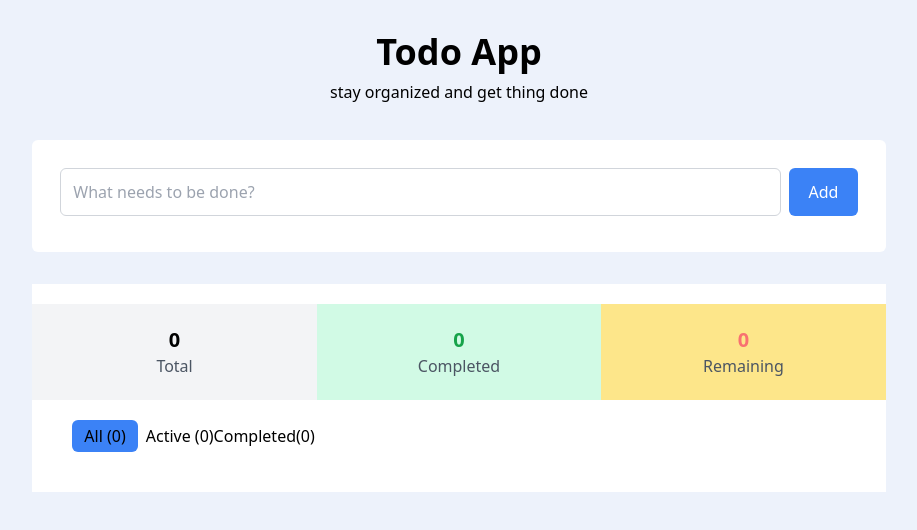
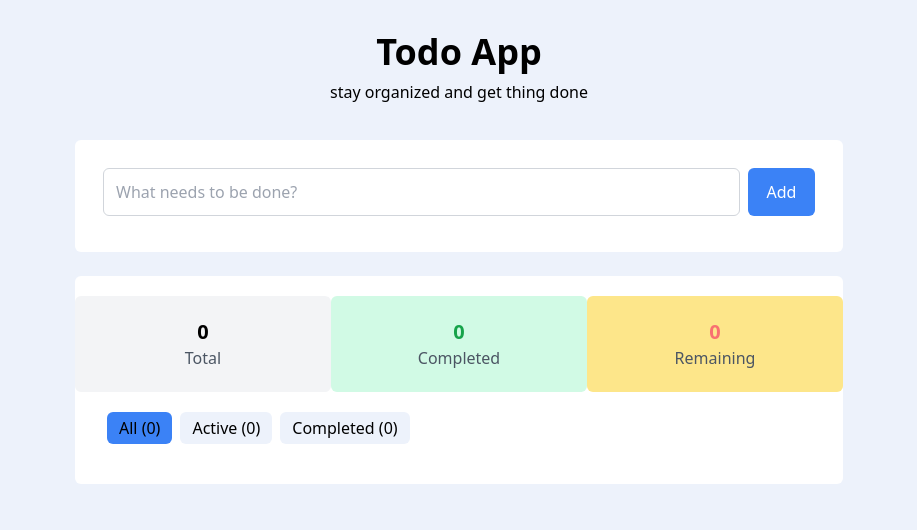
Before and after one commit to amjadhashmi/react-todo-app, a React (Vite) app: page / in a window 1280 px wide. Shown: the top 530 px of the page, without its empty margins (181-1098 px from the left). Built offline with nearby package versions, Linux system fonts and the light colour scheme.

Commit message:
Buttons are added Which is inside the History Div

```diff
--- a/src/App.jsx
+++ b/src/App.jsx
@@ -20,7 +20,7 @@ export default function App() {
 
         {/*/////////////////////////////// Input Div /////////////////////////////////*/}
 
-        <div className="w-2/3 h-28 bg-white m-auto flex rounded-md mt-7">
+        <div className="w-3/5 h-28 bg-white m-auto flex rounded-md mt-7">
 
           <input type="text" className="bg-white p-3 mr-2 w-full h-12 mt-7 ml-7 rounded-md border border-gray-300 " placeholder="What needs to be done?" />
           <button className="bg-add-btn-bright-blue text-white p-1 rounded-md w-20 h-12 mt-7 mr-7">Add</button>
@@ -32,7 +32,7 @@ export default function App() {
 
         {/*//////////////////////////// History Div  ///////////////////////////////////////*/}
 
-        <div className="w-2/3 h-52 mt-8 bg-white m-auto">
+        <div className="w-3/5 h-52 mt-6 bg-white rounded-md m-auto">
 
 
 
@@ -41,7 +41,7 @@ export default function App() {
 
 
                         {/*//// Box-1  /////*/}
-                  <div className="w-72 h-24 mt-5 bg-total-count-box flex flex-col justify-center items-center">
+                  <div className="w-[270px] h-24 mt-5 bg-total-count-box flex flex-col justify-center items-center rounded-md">
 
                     <h1 className="text-xl font-bold">0</h1>
                     <p className=" text-gray-600">Total</p>
@@ -50,7 +50,7 @@ export default function App() {
 
 
                        {/*//// Box-2  /////*/}
-                  <div className="w-72 h-24 mt-5 bg-completed-box flex flex-col justify-center items-center">
+                  <div className="w-[270px] h-24 mt-5 bg-completed-box flex flex-col justify-center items-center rounded-md">
 
                     <h1  className="text-xl font-bold text-green-600">0</h1>
                     <p className=" text-gray-600">Completed</p>
@@ -59,7 +59,7 @@ export default function App() {
 
 
                        {/*//// Box-3  /////*/}
-                  <div className="w-72 h-24 mt-5 bg-remaining-box flex flex-col justify-center items-center ">
+                  <div className="w-[270px] h-24 mt-5 bg-remaining-box flex flex-col justify-center items-center rounded-md ">
 
                     <h1  className="text-xl font-bold text-red-400">0</h1>
                     <p className=" text-gray-600">Remaining</p>
@@ -70,10 +70,17 @@ export default function App() {
 
 
 
+
+               {/*////////// History Buttons ////////////*/}
+
               <div className="mt-5">
-                <button className="bg-blue-500 px-3 py-1 ml-10 mr-2 rounded-md">All (0)</button>
-                <button>Active (0)</button>
-                <button>Completed(0)</button>
+
+                <button className="bg-blue-500 px-3 py-1 ml-8 mr-2 rounded-md">All (0)</button>
+
+                <button className=" bg-page-bg-light-blue px-3 py-1 mr-2 rounded-md">Active (0)</button>
+
+                <button className=" bg-page-bg-light-blue px-3 py-1 mr-2 rounded-md">Completed (0)</button>
+
               </div>
 
 
```
